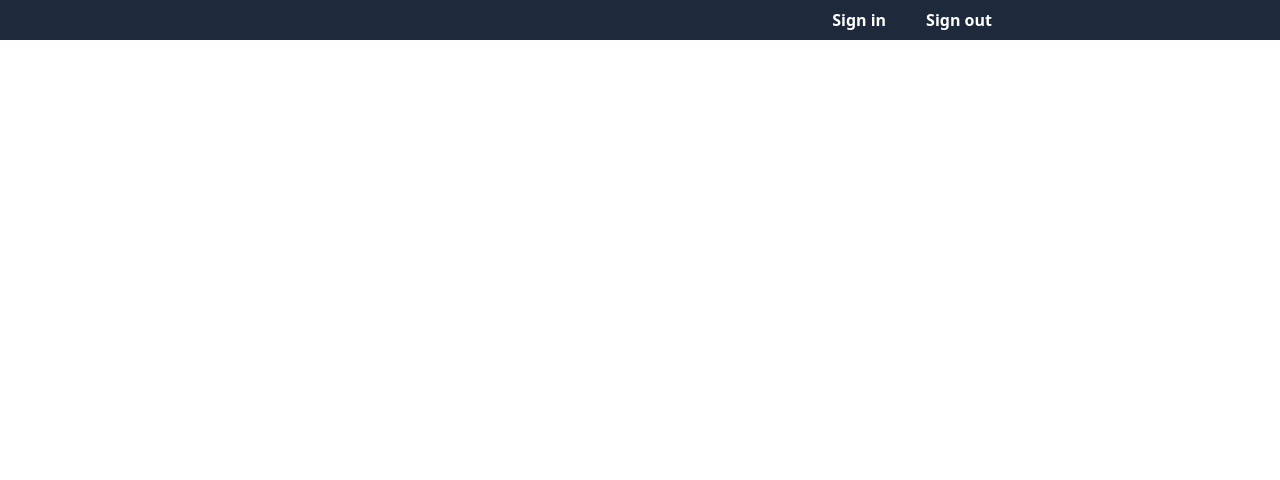
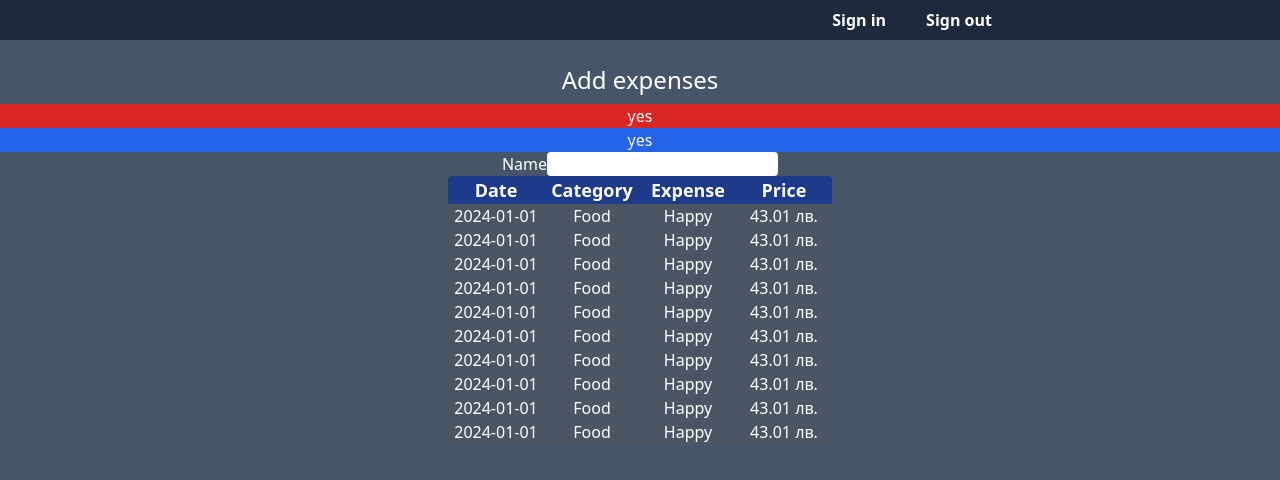
Before and after one commit to lozanov95/expense-tracker, a React (Vite) app in the folder frontend/: page / in a window 1280 px wide. Shown: the top 480 px of the page. Built offline with nearby package versions, Linux system fonts and the light colour scheme.

Commit message:
added placeholder dashboard

```diff
--- a/frontend/src/App.tsx
+++ b/frontend/src/App.tsx
@@ -1,11 +1,13 @@
 import './App.css'
+import Dashboard from './components/dashboard'
 import Nav from './components/nav'
 
 function App() {
 
   return (
-    <div className='w-screen m-auto'>
+    <div className='w-screen h-screen m-auto bg-slate-600 text-white'>
       <Nav />
+      <Dashboard />
     </div>
   )
 }
--- /dev/null
+++ b/frontend/src/components/Row.tsx
@@ -0,0 +1,17 @@
+export type RowProps = {
+    name: string
+    value: number
+    date: string
+    category: string
+}
+export default function Row({ category, date, name, value }: RowProps) {
+
+    return (
+        <div className="grid grid-cols-4 hover:bg-slate-800 last-of-type:rounded-b">
+            <div>{date}</div>
+            <div>{category}</div>
+            <div>{name}</div>
+            <div>{value} лв.</div>
+        </div>
+    )
+}
--- /dev/null
+++ b/frontend/src/components/dashboard.tsx
@@ -0,0 +1,40 @@
+import Row, { RowProps } from "./Row";
+import Form from "./form";
+import { InputWithLabel } from "./input";
+
+export default function Dashboard() {
+    const exp: RowProps[] = Array(10)
+        .fill({
+            category: "Food",
+            date: "2024-01-01",
+            name: "Happy",
+            value: 43.01
+        })
+
+    return (
+        <main className="pt-4">
+            <Form title="Add expenses" error="yes" message="yes">
+                <InputWithLabel label="Name" value="test" />
+            </Form>
+            <div className="grid max-w-96 m-auto">
+                <div className="bg-blue-900 text-lg font-semibold text-white grid grid-cols-4 rounded-t">
+                    <div>Date</div>
+                    <div>Category</div>
+                    <div>Expense</div>
+                    <div>Price</div>
+                </div>
+                <div className="bg-gray-600 rounded-b">
+                    {exp.map((expense, i) =>
+                        <Row
+                            key={i}
+                            category={expense.category}
+                            date={expense.date}
+                            name={expense.name}
+                            value={expense.value}
+                        />
+                    )}
+                </div>
+            </div>
+        </main>
+    )
+}
--- /dev/null
+++ b/frontend/src/components/form.tsx
@@ -0,0 +1,36 @@
+import { ReactNode, FormEventHandler } from "react"
+
+export type FormProps = {
+    className?: string
+    children?: ReactNode[] | ReactNode
+    onSubmit?: FormEventHandler<HTMLFormElement>
+    title?: string
+    error?: string
+    message?: string
+}
+
+export default function Form({ children, className, onSubmit, title, message, error }: FormProps) {
+
+    return (
+        <form className={className} onSubmit={onSubmit}>
+            <OptionalMessage message={title} className="text-2xl py-2" />
+            <OptionalMessage message={message} className="bg-red-600" />
+            <OptionalMessage message={error} className="bg-blue-600" />
+            <div>
+                {children}
+            </div>
+        </form>
+    )
+}
+
+function OptionalMessage({ message, className }: { message?: string, className?: string }) {
+    if (!message) {
+        return
+    }
+
+    return (
+        <div className={className}>
+            {message}
+        </div>
+    )
+}
--- /dev/null
+++ b/frontend/src/components/input.tsx
@@ -0,0 +1,13 @@
+export type InputWithLabelProps = {
+    label: string
+    value: string
+}
+
+export function InputWithLabel({ label, value }: InputWithLabelProps) {
+
+    return (
+        <label className=""> {label}
+            <input className="rounded" value={value} />
+        </label>
+    )
+}
```
